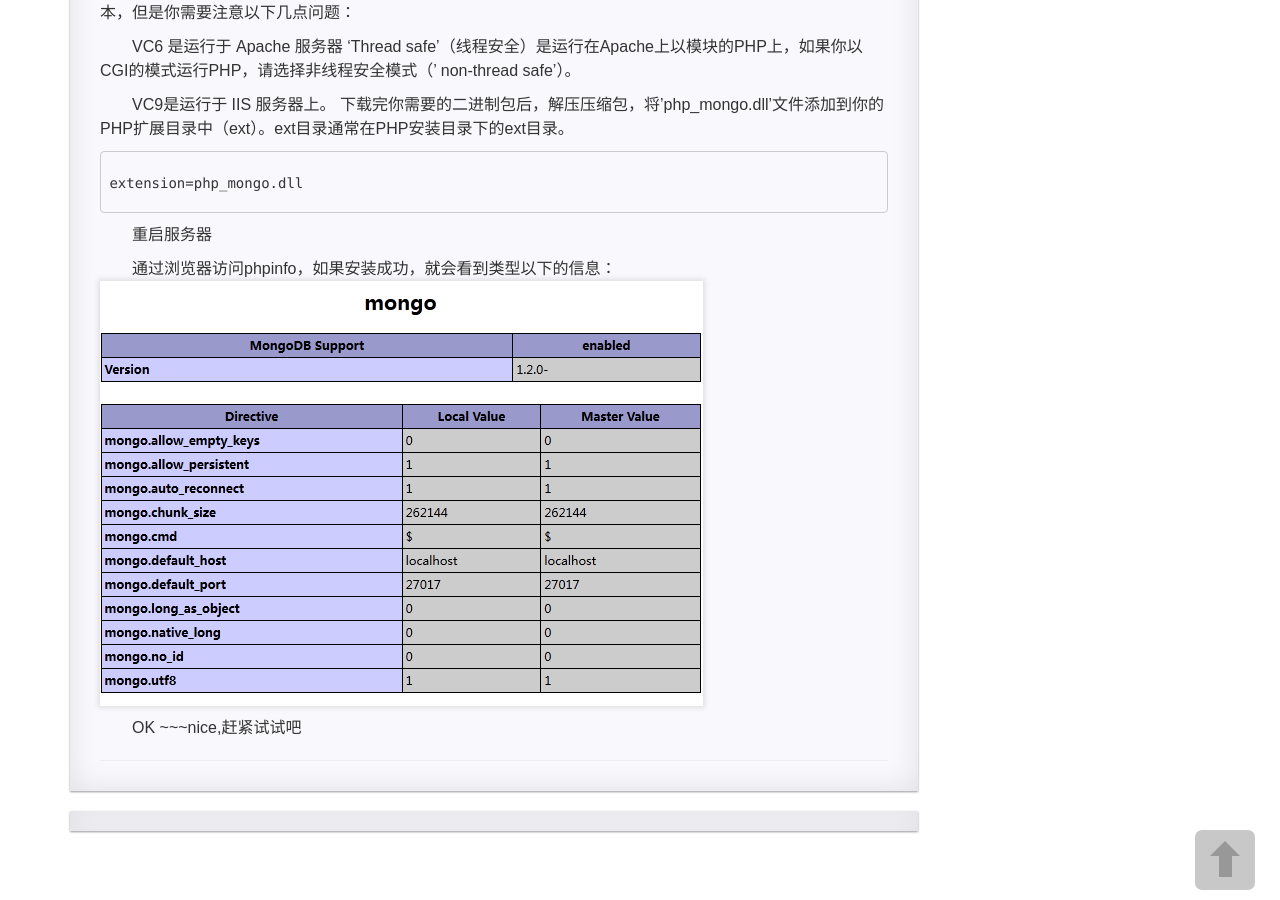
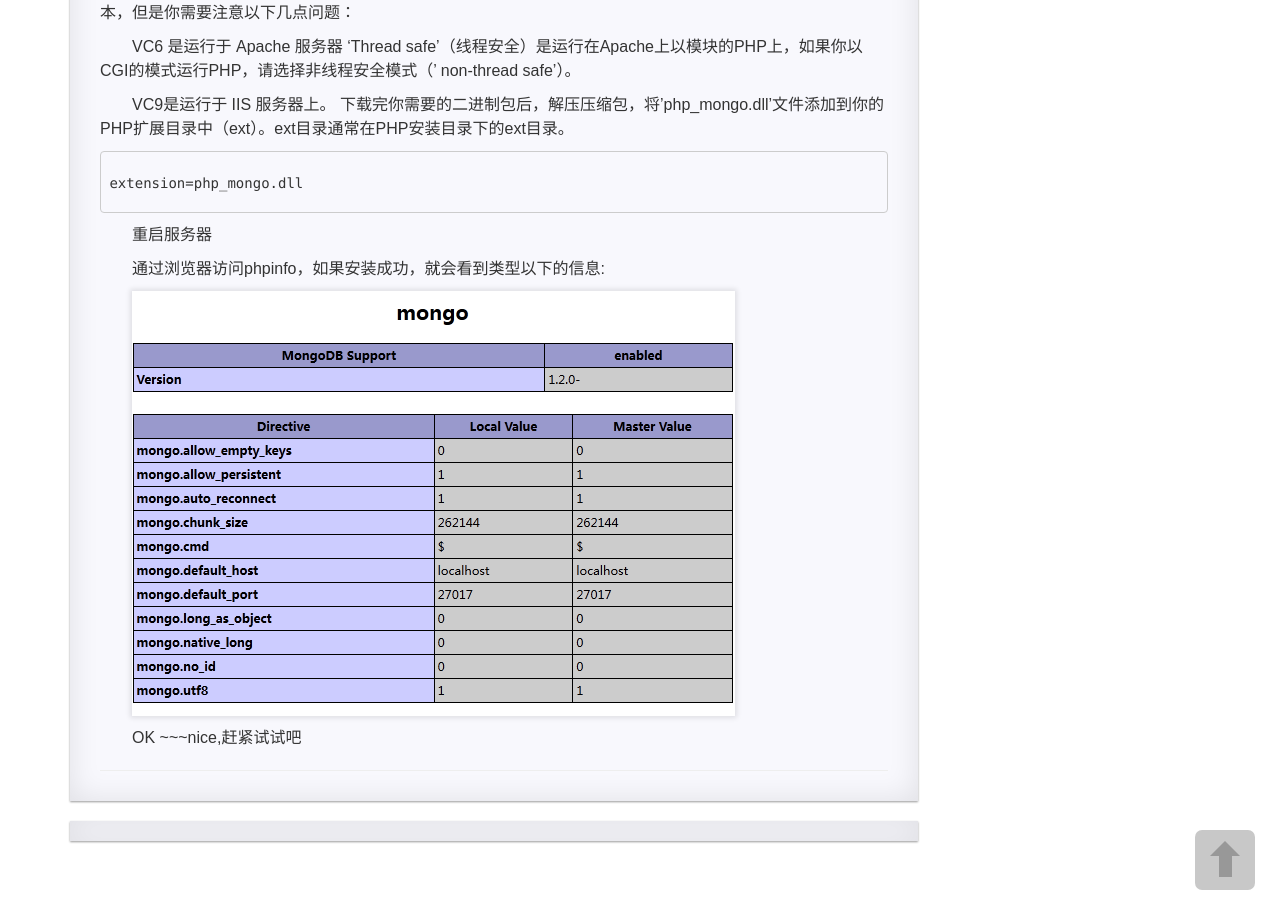
Before and after one commit to hexing-w/hexing-w.github.io, a Jekyll site: the page built from _posts/2015-09-17-windows下安装mongodb.md, in a window 1280 px wide and 900 px high, scrolled down 1264 px. Built offline with Jekyll 4.4.1, drawn with Linux system fonts in a browser that asks for light colours; nearby versions of some CDN libraries; comment, search, counter and statistics services are not loaded; a style sheet for code colours, icons or effects is not loaded.

Commit message:
Update 2015-09-17-windows下安装mongodb.md

```diff
--- a/_posts/2015-09-17-windows下安装mongodb.md
+++ b/_posts/2015-09-17-windows下安装mongodb.md
@@ -48,7 +48,8 @@
 </code></pre>
 <font color="red">【attention：】需要把db文件夹下的mongod.lock 文件删除掉</font>
 
-ok~~~~接下来就是在php里面安装mongo扩展了
+
+ ok~~~~接下来就是在php里面安装mongo扩展了
 
 
 
@@ -72,6 +73,9 @@
 
 重启服务器
 
-通过浏览器访问phpinfo，如果安装成功，就会看到类型以下的信息：![mongo](http://hexing-w.github.io/css/pics/mongo.png)
+通过浏览器访问phpinfo，如果安装成功，就会看到类型以下的信息:
+
+![mongo](http://hexing-w.github.io/css/pics/mongo.png)
+
 
 OK ~~~nice,赶紧试试吧
```
